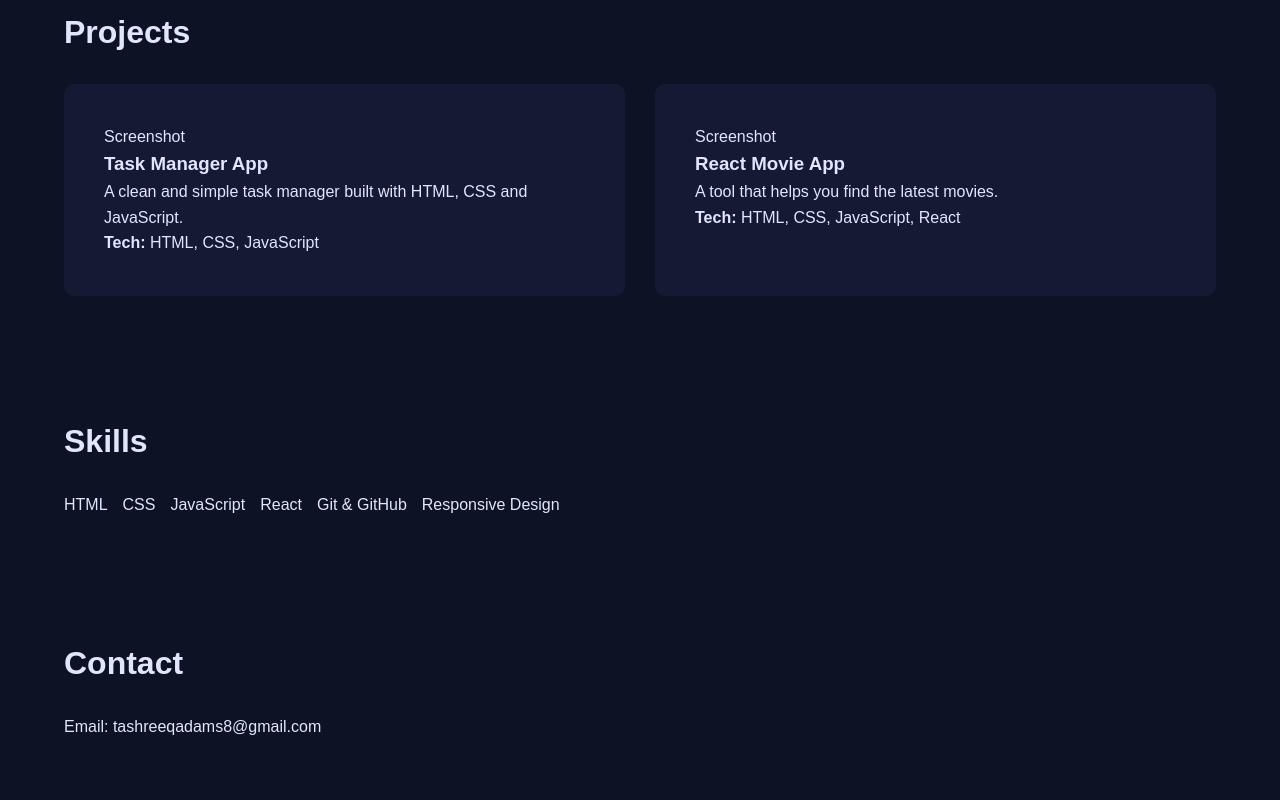
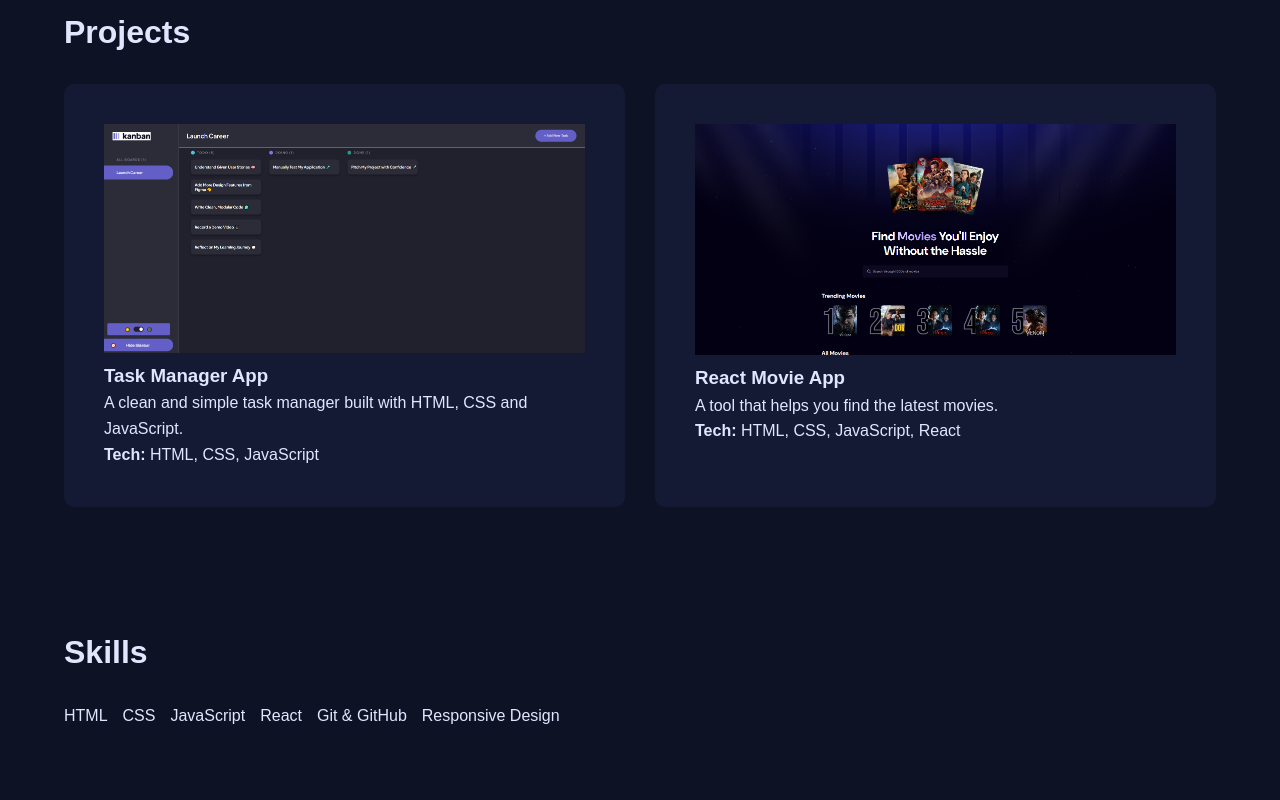
Before and after one commit to TashreeqAdams/TASADA25144_PTO2503_Group_A_Tashreeq-Adams_CDV05, a plain HTML site: page index.html in a window 1280 px wide. Shown: the part 820-1620 px from the top of the page. Drawn offline with Linux system fonts and the light colour scheme; a script that the page names is missing.

Commit message:
Added images

```diff
--- a/index.html
+++ b/index.html
@@ -70,7 +70,9 @@
 
         <div class="projects-grid">
           <article class="project-card">
-            <div class="project-img placeholder-project">Screenshot</div>
+            <div class="project-img placeholder-project">
+              <img class="todo-app-img" src="./assets/Todo-app.png" />
+            </div>
             <h3>Task Manager App</h3>
             <p>
               A clean and simple task manager built with HTML, CSS and
@@ -80,7 +82,9 @@
           </article>
 
           <article class="project-card">
-            <div class="project-img placeholder-project">Screenshot</div>
+            <div class="project-img placeholder-project">
+              <img class="movie-img" src="./assets/Movie-app.png" />
+            </div>
             <h3>React Movie App</h3>
             <p>A tool that helps you find the latest movies.</p>
             <p><strong>Tech:</strong> HTML, CSS, JavaScript, React</p>
--- a/styles.css
+++ b/styles.css
@@ -19,6 +19,10 @@ a {
 .container {
   width: 90%;
   max-width: 1100px;
+  margin: auto;
+}
+
+.main {
   margin: auto;
 }
 
@@ -144,6 +148,15 @@ h2 {
   padding: 20px;
   border-radius: 10px;
 }
+
+.todo-app-img {
+  width: 100%;
+}
+
+.movie-img {
+  width: 100%;
+}
+
 /*Skills*/
 
 .skill-list {
@@ -183,7 +196,6 @@ h2 {
 @media (min-width: 768px) {
   .hero-grid {
     grid-template-columns: 1fr 1fr;
-    text-align: left;
   }
 
   .hero-text p {
@@ -195,12 +207,12 @@ h2 {
   }
 
   .skill-list {
-    justify-content: flex-start;
+    /* justify-content: flex-start; */
   }
 }
 
 .skill-list {
-  justify-content: flex-start;
+  /* justify-content: flex-start; */
 }
 
 @media (min-width: 1200px) {
```
Also changed, not shown: assets/Movie-app.png (added), assets/Todo-app.png (added).
